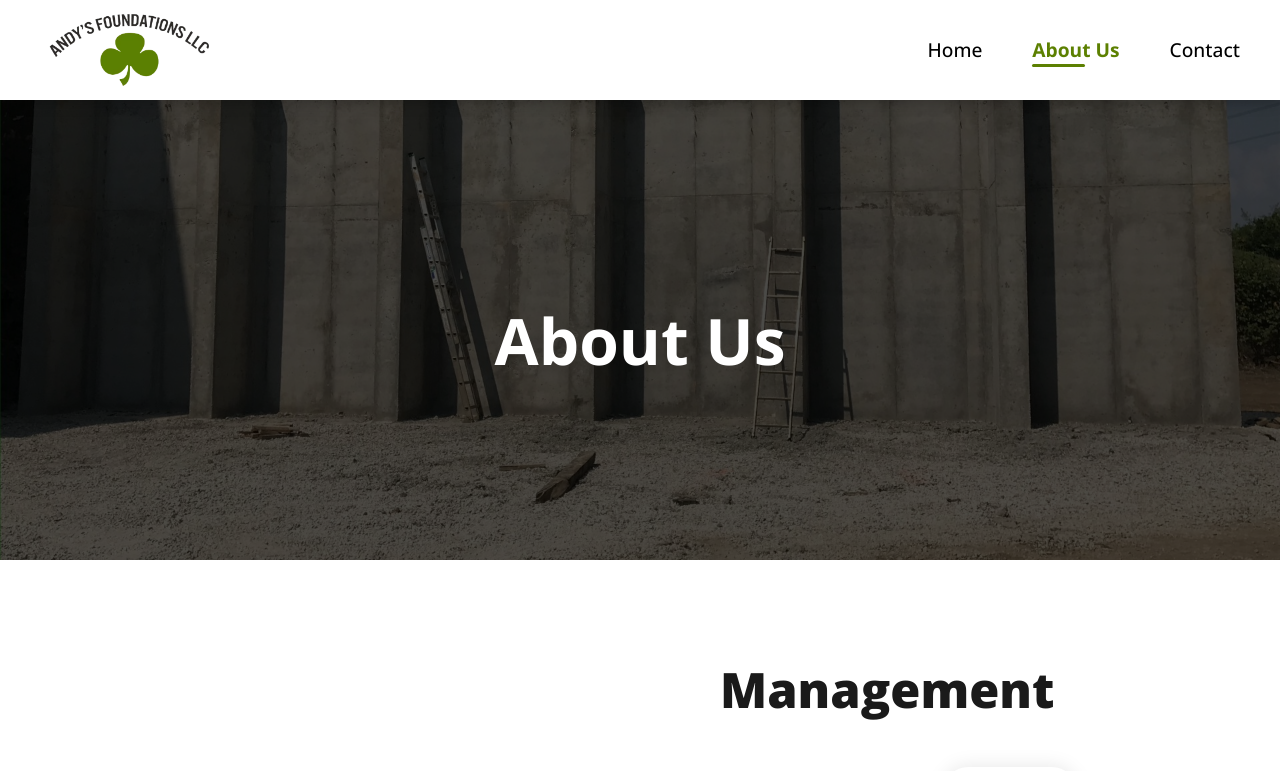
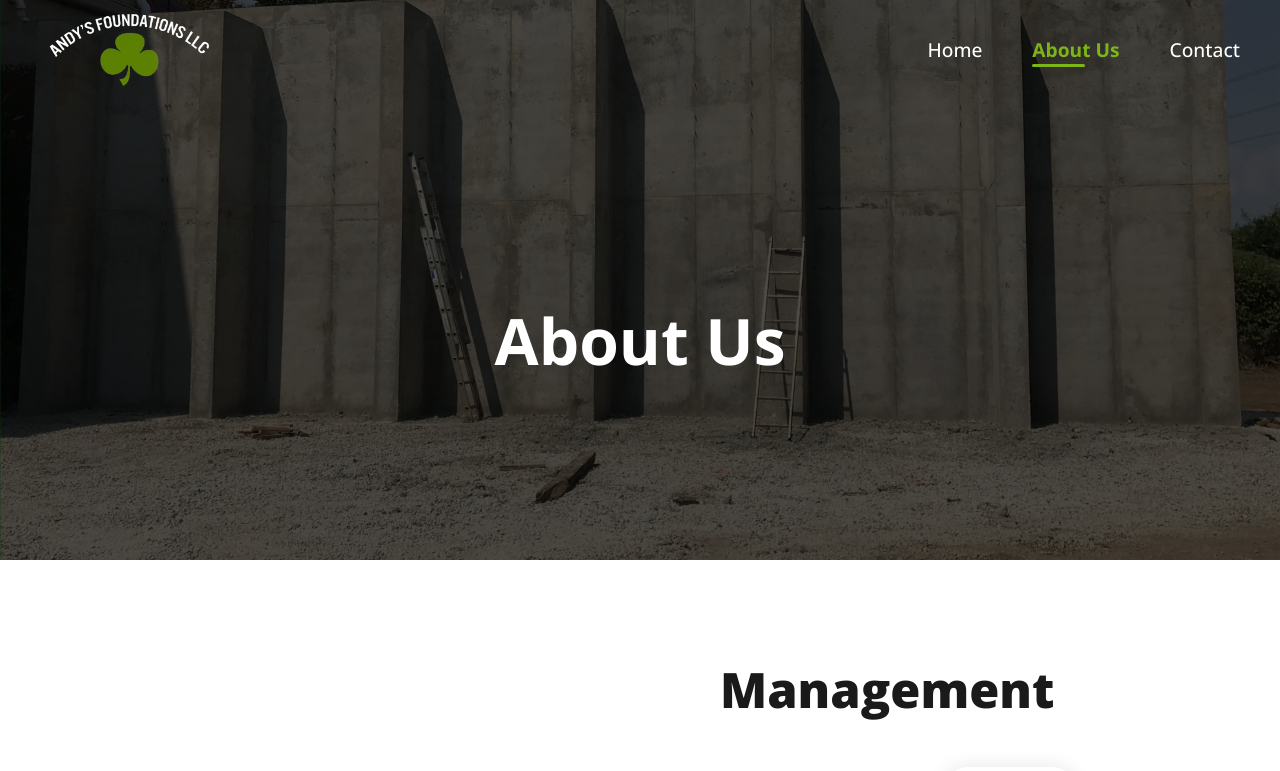
Before and after one commit to wkimble91/andysfoundations, a React (Vite) app: page /about in a window 1280 px wide. Shown: the top 771 px of the page. Built offline with nearby package versions, Linux system fonts and the light colour scheme.

Commit message:
added navbar animations

```diff
--- a/src/components/Navbar.jsx
+++ b/src/components/Navbar.jsx
@@ -1,6 +1,7 @@
 import React, { useState } from 'react';
 import { NavLink } from 'react-router-dom';
-import logo from '../assets/images/logo-dark-m.webp';
+import logodark from '../assets/images/logo-dark-m.webp';
+import logolight from '../assets/images/logo-light-m.webp';
 import '../styles/Navbar.css';
 const Navbar = () => {
   const [showNavbar, setShowNavbar] = useState(false);
@@ -10,7 +11,7 @@ const Navbar = () => {
   };
 
   return (
-    <nav className='navbar'>
+    <nav id='navigation' className='navbar'>
       <div className='navbar-background-color' aria-hidden='true'></div>
       <div className='navbar-container'>
         <NavLink
@@ -19,9 +20,16 @@ const Navbar = () => {
           to='/'
         >
           <img
-            className='logo-img'
+            className='logo-img logo-img-dark'
             aria-hidden='true'
-            src={logo}
+            src={logodark}
+            decoding='async'
+            alt='logo'
+          />
+          <img
+            className='logo-img logo-img-light'
+            aria-hidden='true'
+            src={logolight}
             decoding='async'
             alt='logo'
           />
--- a/src/styles/About.css
+++ b/src/styles/About.css
@@ -1,6 +1,3 @@
-/*-- -------------------------- -->
-<---       Side By Side         -->
-<--- -------------------------- -*/
 /* Mobile - 360px */
 @media only screen and (min-width: 0em) { .about { padding: var(--sectionPadding); }
   .about__container { width: 100%; max-width: 80rem; margin: auto; display: -webkit-box; display: -ms-flexbox; display: flex; -webkit-box-pack: center; -ms-flex-pack: center; justify-content: center; -webkit-box-align: center; -ms-flex-align: center; align-items: center; -webkit-box-orient: vertical; -webkit-box-direction: normal; -ms-flex-direction: column; flex-direction: column; row-gap: 2.5rem; }
--- a/src/styles/Contact.css
+++ b/src/styles/Contact.css
@@ -1,6 +1,3 @@
-/*-- -------------------------- -->
-<---          Contact           -->
-<--- -------------------------- -*/
 /* Mobile - 360px */
 @media only screen and (min-width: 0em) { :root { /* 13px - 16px */ --topperFontSize: clamp(0.8125rem, 1.6vw, 1rem); /* 31px - 49px */ --headerFontSize: clamp(1.8rem, 4.5vw, 3rem); --bodyFontSize: 16/16rem; /* 60px - 100px top and bottom */ --sectionPadding: clamp(3.75em, 7.82vw, 6.25em) 1rem; }
   #contact { font-family: 'Roboto', 'Arial', sans-serif; padding: var(--sectionPadding); }
--- a/src/styles/Home.css
+++ b/src/styles/Home.css
@@ -20,6 +20,8 @@
   .hero__container { padding: clamp(7em, 27.95vw, 17.5em) 0 clamp(9em, 30.95vw, 23.5em) 0; }
   .hero__buttonSolid { margin-bottom: 0; margin-right: 1.25rem; } }
 /*-- -------------------------- -->
+<---      Below the fold        -->
+<--- -------------------------- -->
 <---          Services          -->
 <--- -------------------------- -*/
 /* Mobile */
--- a/src/styles/Navbar.css
+++ b/src/styles/Navbar.css
@@ -1,17 +1,21 @@
+/* Mobile - 360px */
 .navbar { height: 6.25rem; width: 100%; position: fixed; top: 0; left: 0; z-index: 2000; padding: 0; display: -webkit-box; display: -ms-flexbox; display: flex; -webkit-box-align: center; -ms-flex-align: center; align-items: center; -webkit-box-shadow: 0 4px 12px rgba(0, 0, 0, 0.2); box-shadow: 0 4px 12px rgba(0, 0, 0, 0.2); }
-.navbar-background-color { position: absolute; top: 0; left: 0; width: 100%; background-color: white; height: 100%; -webkit-transition: height 0.3s; transition: height 0.3s; }
+.navbar-background-color { position: absolute; top: 0; left: 0; width: 100%; background-color: white; height: 100%; -webkit-transition: all 0.3s; transition: all 0.3s; }
 .navbar-container { max-width: 75rem; margin: 0 auto; display: -webkit-box; display: -ms-flexbox; display: flex; -webkit-box-pack: justify; -ms-flex-pack: justify; justify-content: space-between; -webkit-box-align: center; -ms-flex-align: center; align-items: center; height: 100%; width: 100%; z-index: 200; }
 .navbar-logo { display: inline-block; height: 4.7rem; width: auto; }
 .navbar-logo img { height: 100%; }
+.navbar-logo .logo-img-light { display: none; }
+.navbar-logo .logo-img-dark { display: block; }
 
 .menu-icon { display: none; }
 
 .nav-elements ul { display: -webkit-box; display: -ms-flexbox; display: flex; -webkit-box-pack: justify; -ms-flex-pack: justify; justify-content: space-between; list-style-type: none; }
 .nav-elements ul li:not(:last-child) { margin-right: 50px; }
-.nav-elements ul a { font-size: 1.2rem; font-weight: 500; color: black; text-decoration: none; }
-.nav-elements ul a.active { color: var(--primary); font-weight: 700; position: relative; }
-.nav-elements ul a.active::after { content: ''; position: absolute; bottom: -4px; left: 0; width: 60%; height: 3px; border-radius: 12px; background-color: var(--primary); }
+.nav-elements ul a { font-size: 1.2rem; font-weight: 500; color: white; text-decoration: none; }
+.nav-elements ul a.active { color: var(--primaryShade); font-weight: 700; position: relative; }
+.nav-elements ul a.active::after { content: ''; position: absolute; bottom: -4px; left: 0; width: 60%; height: 3px; border-radius: 12px; background-color: var(--primaryShade); }
 
+/* Tablet - 768px */
 @media (max-width: 768px) { .nav-elements ul li:not(:last-child) { margin-right: 30px; } }
 @media (max-width: 600px) { .navbar { height: 60px; }
   .navbar-logo { height: 2.6rem; }
@@ -22,8 +26,17 @@
   .nav-elements ul { display: -webkit-box; display: -ms-flexbox; display: flex; -webkit-box-orient: vertical; -webkit-box-direction: normal; -ms-flex-direction: column; flex-direction: column; -webkit-box-align: center; -ms-flex-align: center; align-items: center; }
   .nav-elements ul li { margin: 0.8rem 0; }
   .nav-elements ul li:not(:last-child) { margin-right: 0; }
-  .nav-elements ul li a { font-size: 1.2rem; }
+  .nav-elements ul li a { font-size: 1.2rem; color: #1a1a1a; }
+  .nav-elements ul li a.active { color: var(--primary); }
   .nav-elements ul li a.active::after { width: 100%; } }
+/* Desktop */
+@media only screen and (min-width: 600px) { .navbar { -webkit-box-shadow: none; box-shadow: none; }
+  .navbar-background-color { height: 0; }
+  .navbar-logo .logo-img-dark { display: none; }
+  .navbar-logo .logo-img-light { display: block; } }
+/*-- -------------------------- -->
+<---      Hamburger  Menu       -->
+<--- -------------------------- -*/
 .hamburger-menu { position: absolute; right: 0; border: none; height: 3em; width: 3em; z-index: 100; display: block; background: transparent; padding: 0; top: 50%; -webkit-transform: translateY(-50%); transform: translateY(-50%); -webkit-transition: top 0.3s; transition: top 0.3s; display: none; margin-right: 0.6rem; }
 @media (max-width: 600px) { .hamburger-menu { display: block; } }
 .hamburger-menu span { height: 2px; width: 1.8em; background-color: #000; display: block; position: absolute; left: 50%; -webkit-transform: translateX(-50%); transform: translateX(-50%); -webkit-transition: background-color 0.3s; transition: background-color 0.3s; }
@@ -33,3 +46,18 @@
 .hamburger-menu.clicked span { background-color: transparent; }
 .hamburger-menu.clicked span:before { width: 100%; -webkit-transform: translate(-50%, -50%) rotate(225deg); transform: translate(-50%, -50%) rotate(225deg); left: 50%; top: 50%; }
 .hamburger-menu.clicked span:after { width: 100%; -webkit-transform: translate(-50%, -50%) rotate(-225deg); transform: translate(-50%, -50%) rotate(-225deg); left: 50%; top: 50%; }
+
+/*-- -------------------------- -->
+<---   On Scroll Transitions    -->
+<--- -------------------------- -*/
+/* Desktop */
+@media only screen and (min-width: 64em) { ::-webkit-scrollbar-track { -webkit-box-shadow: inset 0 0 0.3em rgba(0, 0, 0, 0.3); background-color: #fff; }
+  ::-webkit-scrollbar-track-piece { background-color: #f0f0f0; }
+  ::-webkit-scrollbar { width: 0.75em; background-color: #f5f5f5; }
+  ::-webkit-scrollbar-thumb { border-radius: 0.6em; background: var(--primary); }
+  body.scroll #navigation .navbar { -webkit-box-shadow: 0 4px 12px rgba(0, 0, 0, 0.2); box-shadow: 0 4px 12px rgba(0, 0, 0, 0.2); }
+  body.scroll #navigation .navbar-background-color { height: 100%; -webkit-box-shadow: rgba(100, 100, 111, 0.2) 0px 7px 29px 0px; box-shadow: rgba(100, 100, 111, 0.2) 0px 7px 29px 0px; }
+  body.scroll #navigation .navbar-logo .logo-img-light { display: none; }
+  body.scroll #navigation .navbar-logo .logo-img-dark { display: block; }
+  body.scroll #navigation #navbar-menu ul li a { color: #1a1a1a; }
+  body.scroll #navigation #navbar-menu ul li a.active { color: var(--primary); } }
--- a/src/styles/Navbar.scss
+++ b/src/styles/Navbar.scss
@@ -17,8 +17,9 @@
     left: 0;
     width: 100%;
     background-color: white;
+    //transition properties
     height: 100%;
-    transition: height 0.3s;
+    transition: all 0.3s;
   }
 
   &-container {
@@ -39,6 +40,14 @@
 
     img {
       height: 100%;
+    }
+
+    .logo-img-light {
+      display: none;
+    }
+
+    .logo-img-dark {
+      display: block;
     }
   }
 }
@@ -61,12 +70,12 @@
   & a {
     font-size: 1.2rem;
     font-weight: 500;
-    color: black;
+    color: white;
     text-decoration: none;
   }
 
   & a.active {
-    color: var(--primary);
+    color: var(--primaryShade);
     font-weight: 700;
     position: relative;
 
@@ -78,7 +87,7 @@
       width: 60%;
       height: 3px;
       border-radius: 12px;
-      background-color: var(--primary);
+      background-color: var(--primaryShade);
     }
   }
 }
@@ -135,9 +144,13 @@
 
         & a {
           font-size: 1.2rem;
+          color: #1a1a1a;
 
-          &.active::after {
-            width: 100%;
+          &.active {
+            color: var(--primary);
+            &::after {
+              width: 100%;
+            }
           }
         }
       }
@@ -145,6 +158,26 @@
   }
 }
 
+/* Desktop */
+@media only screen and (min-width: 600px) {
+  .navbar {
+    box-shadow: none;
+
+    &-background-color {
+      height: 0;
+    }
+
+    &-logo {
+      .logo-img-dark {
+        display: none;
+      }
+
+      .logo-img-light {
+        display: block;
+      }
+    }
+  }
+}
 /*-- -------------------------- -->
 <---      Hamburger  Menu       -->
 <--- -------------------------- -*/
@@ -233,3 +266,65 @@
     }
   }
 }
+
+/*-- -------------------------- -->
+<---   On Scroll Transitions    -->
+<--- -------------------------- -*/
+
+/* Desktop */
+@media only screen and (min-width: 64em) {
+  // Custom Scroll bar
+  ::-webkit-scrollbar-track {
+    -webkit-box-shadow: inset 0 0 0.3em rgba(0, 0, 0, 0.3);
+    background-color: #fff;
+  }
+
+  ::-webkit-scrollbar-track-piece {
+    background-color: #f0f0f0;
+  }
+
+  ::-webkit-scrollbar {
+    width: 0.75em;
+    background-color: #f5f5f5;
+  }
+
+  ::-webkit-scrollbar-thumb {
+    border-radius: 0.6em;
+    background: var(--primary);
+  }
+
+  body.scroll {
+    #navigation {
+      .navbar {
+        box-shadow: 0 4px 12px rgba(0, 0, 0, 0.2);
+      }
+      .navbar-background-color {
+        height: 100%;
+        box-shadow: rgba(100, 100, 111, 0.2) 0px 7px 29px 0px;
+      }
+
+      .navbar-logo {
+        .logo-img-light {
+          display: none;
+        }
+
+        .logo-img-dark {
+          display: block;
+        }
+      }
+
+      #navbar-menu {
+        ul {
+          li {
+            a {
+              color: #1a1a1a;
+            }
+            a.active {
+              color: var(--primary);
+            }
+          }
+        }
+      }
+    }
+  }
+}
--- a/src/styles/root.css
+++ b/src/styles/root.css
@@ -1,11 +1,15 @@
+/*-- -------------------------- -->
+<---         Variables          -->
+<--- -------------------------- -*/
+:root { --primary: #5c8001; --primaryShade: #7cb518; --primaryDark: #496501; --bodyTextColor: #4e4b66; --bodyTextColorWhite: #fafbfc; --headerColor: #1a1a1a; --buttonRadius: 3px; --topperFontSize: clamp(0.8rem, 1.6vw, 1rem); --headerFontSize: clamp(2.5rem, 4.5vw, 3.05rem); /* 60px - 100px top and bottom */ --sectionPadding: clamp(3.75em, 7.82vw, 6.25em) 1rem; }
+
 /*-- -------------------------- -->
 <---        Core Styles         -->
+<---        And Resets          -->
 <--- -------------------------- -*/
 /* Mobile */
-@media only screen and (min-width: 0em) { :root { --primary: #5c8001; --primaryShade: #7cb518; --primaryDark: #496501; --bodyTextColor: #4e4b66; --bodyTextColorWhite: #fafbfc; --headerColor: #1a1a1a; --buttonRadius: 3px; --topperFontSize: clamp(0.8rem, 1.6vw, 1rem); --headerFontSize: clamp(2.5rem, 4.5vw, 3.05rem); /* 60px - 100px top and bottom */ --sectionPadding: clamp(3.75em, 7.82vw, 6.25em) 1rem; }
-  body, html { margin: 0; padding: 0; font-size: 100%; font-family: 'Open Sans', sans-serif; color: var(--bodyTextColor); overflow-x: hidden; }
+@media only screen and (min-width: 0em) { body, html { margin: 0; padding: 0; font-size: 100%; font-family: 'Open Sans', sans-serif; color: var(--bodyTextColor); overflow-x: hidden; }
   *, *:before, *:after { margin: 0; padding: 0; -webkit-box-sizing: border-box; box-sizing: border-box; }
-  body { -webkit-transition: background-color 0.3s; transition: background-color 0.3s; }
   .container { position: relative; width: 92%; margin: auto; }
   h1, h2, h3, h4, h5, h6 { margin: 0; color: var(--headerColor); }
   p, li, a { font-size: 1.2rem; line-height: 1.5em; margin: 0; }
```
Also changed, not shown: src/App.jsx (+11 -1 lines).
